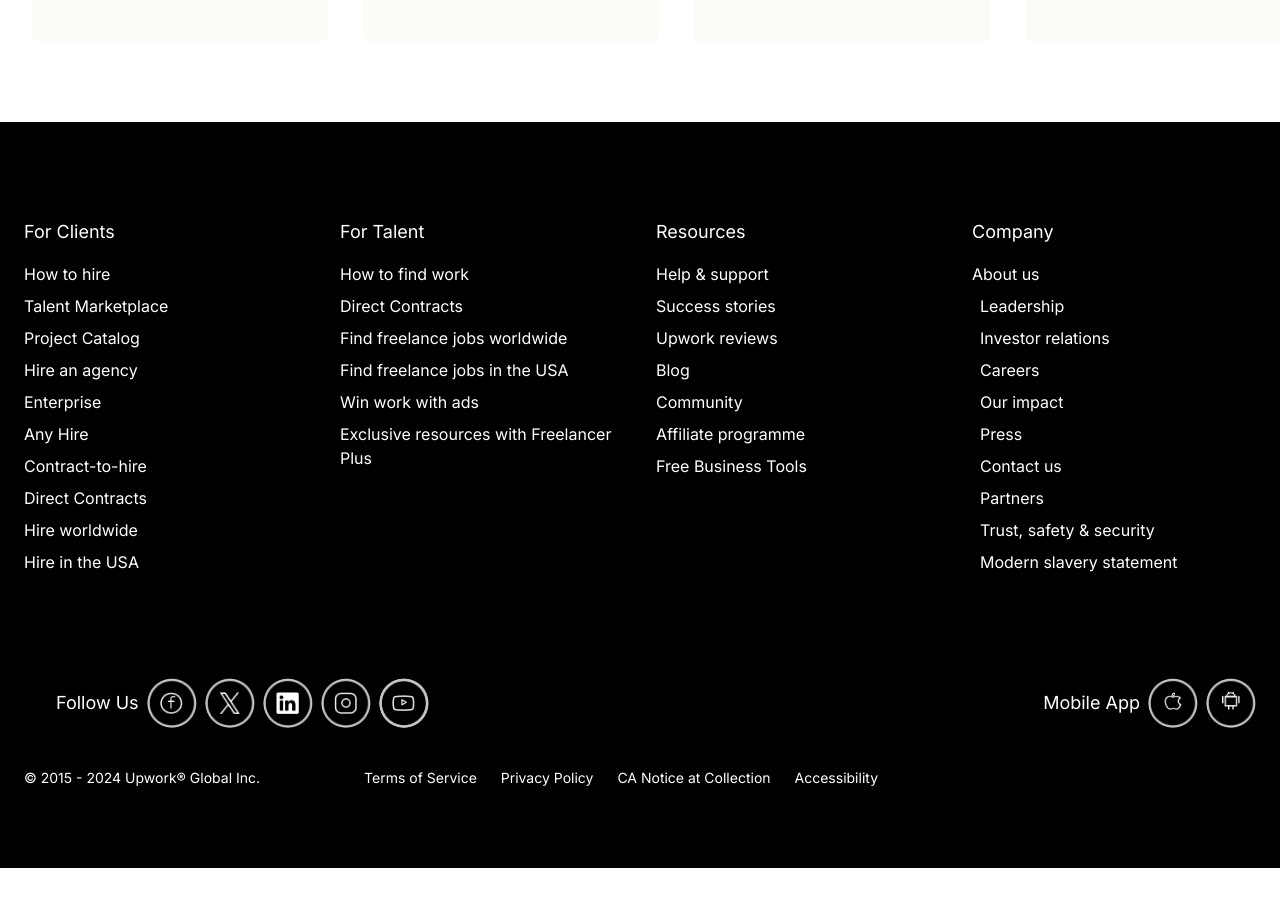
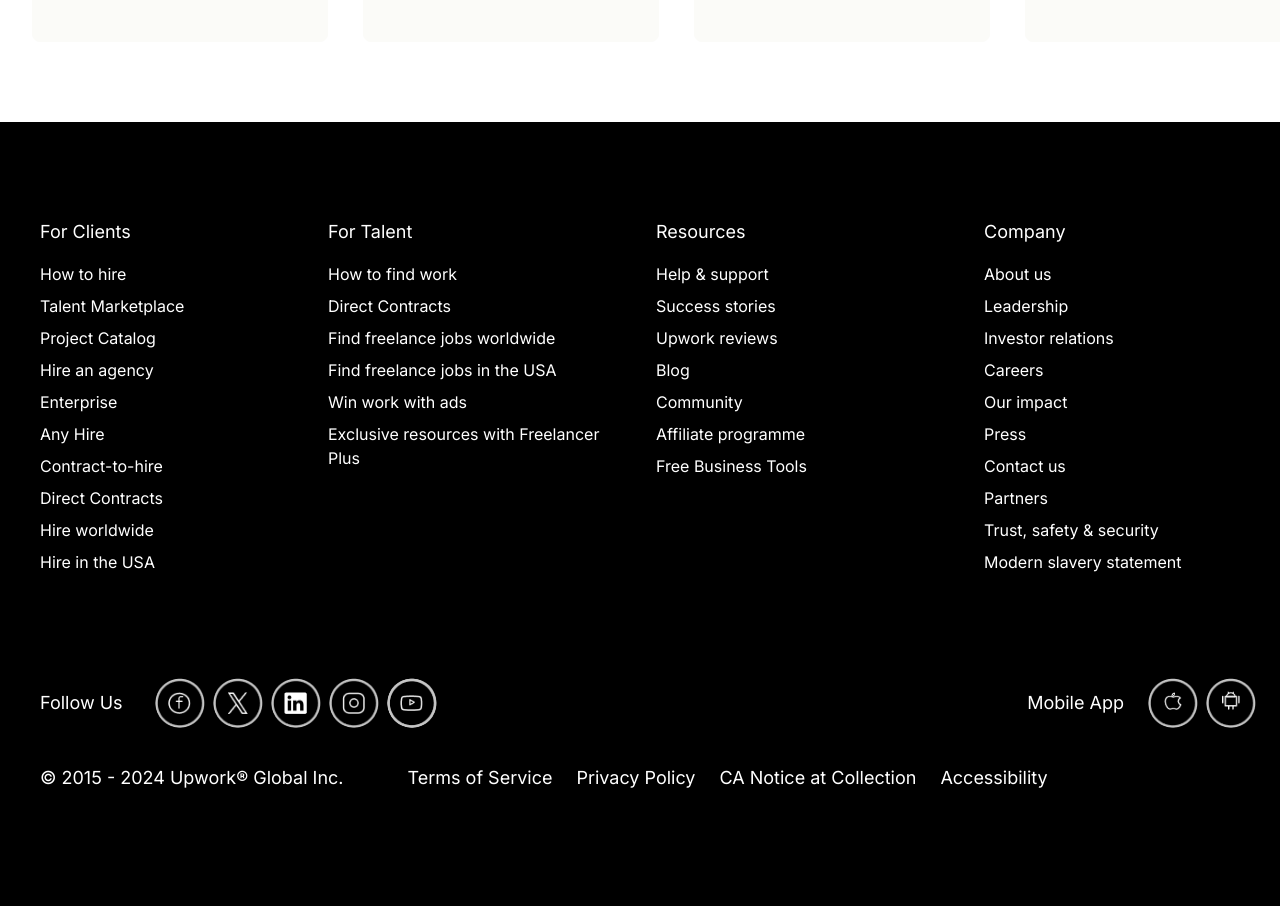
Before and after one commit to vasudhaghule/Newpagee, a Next.js app: page / in a window 1280 px wide. Shown: the part 4448-5354 px from the top of the page. Before the commit the page ends 5316 px from the top, so only its background shows below. Built offline with nearby package versions, Linux system fonts and the light colour scheme.

Commit message:
Update Footer.tsx

```diff
--- a/src/sections/Footer.tsx
+++ b/src/sections/Footer.tsx
@@ -17,11 +17,10 @@
 
 const Footer = () => {
   return (
-    <footer className="mt-20 bg-black  py-20 ">
- <div className="max-w-7xl mx-auto px-6 grid grid-cols-1 md:grid-cols-4 gap-8">
+    <footer className="mt-20 bg-black py-20">
+    <div className="w-full  mx-auto px-0 grid grid-cols-1 md:grid-cols-4 gap-8">
       {/* For Clients */}
-  {/* For Clients */}
-<div>
+      <div className="pl-10">
         <div className="flex items-center sm:border-b md:border-none border-white border-t-2 w-full pt-4">
           <h3 className="text-lg text-white mb-4">For Clients</h3>
           <img
@@ -44,14 +43,10 @@
         </ul>
       </div>
 
-
-
-
       {/* For Talent */}
-  <div>
+      <div className="pl-0">
         <div className="flex items-center sm:border-b md:border-none border-white w-full pt-4">
           <h3 className="text-lg text-white mb-4">For Talent</h3>
-      {/* Icon Image */}
           <img
             src={rgt.src}
             alt="Talent Icon"
@@ -69,10 +64,9 @@
       </div>
 
       {/* Resources */}
-  <div>
+      <div className="pl-0">
         <div className="flex items-center sm:border-b md:border-none border-white w-full pt-4">
           <h3 className="text-lg text-white mb-4">Resources</h3>
-      {/* Icon Image */}
           <img
             src={rgt.src}
             alt="Resources Icon"
@@ -91,10 +85,9 @@
       </div>
 
       {/* Company */}
-  <div>
-    <div className="flex items-center ">
+      <div className="pl-0">
+        <div className="flex items-center">
           <h3 className="text-lg text-white mb-4 pt-4">Company</h3>
-      {/* Icon Image */}
           <img
             src={III.src}
             alt="Company Icon"
@@ -102,25 +95,27 @@
           />
         </div>
         <ul className="space-y-2 text-white">
-      <li className="sm:ml-4 md:ml-0">About us</li>
-      <li className="ml-2">Leadership</li>
-      <li className="ml-2">Investor relations</li>
-      <li className="ml-2">Careers</li>
-      <li className="ml-2">Our impact</li>
-      <li className="ml-2">Press</li>
-      <li className="ml-2">Contact us</li>
-      <li className="ml-2">Partners</li>
-      <li className="ml-2">Trust, safety & security</li>
-      <li className="ml-2">Modern slavery statement</li>
+          <li className="ml-0">About us</li>
+          <li>Leadership</li>
+          <li>Investor relations</li>
+          <li>Careers</li>
+          <li>Our impact</li>
+          <li>Press</li>
+          <li>Contact us</li>
+          <li>Partners</li>
+          <li>Trust, safety & security</li>
+          <li>Modern slavery statement</li>
           <div className="sm:border-b md:border-none border-white w-full pt-4"></div>
         </ul>
       </div>
     </div>
 
+
+
 <div className="mt-10 flex items-center px-6 space-x-2 mt-20 hidden md:flex justify-between">
 
   <div className="flex items-center space-x-2">
-    <p className="ml-8 text-white text-lg">Follow Us</p>
+    <p className="px-4 mr-2 text-white text-lg">Follow Us</p>
     <div className="flex space-x-2">
 
       <div className="relative h-[50px] w-[50px] rounded-full overflow-hidden ">
@@ -244,7 +239,7 @@
 
 
   <div className="flex items-center space-x-2">
-    <p className="ml-10 text-white text-lg">Mobile App</p>
+    <p className="ml-10 mr-4 text-white text-lg">Mobile App</p>
     <div className="relative h-[50px] w-[50px] rounded-full overflow-hidden">
       <img
         src={circ.src}
@@ -389,7 +384,7 @@
 
       {/* Mobile App Section */}
       <div className=" pb-4 mt-10 flex items-center-between space-x-2 md:hidden flex-col  ">
-        <p className="ml-6 text-white text-lg">Mobile App</p>
+        <p className="ml-10 text-white text-lg">Mobile App</p>
         <div className="flex space-x-2 mt-4">
           <div className="ml-4 relative h-[50px] w-[50px] rounded-full overflow-hidden">
           <img
@@ -443,30 +438,19 @@
         </div>
       </div>
 
+     <div className="mt-9 mb-10 flex items-center px-6 space-x-2 mt-20 hidden md:flex justify-between">
 
+  <div className="flex items-center space-x-2">
 
-
-
-      <div className="text-white text-sm mt-2">
-  <div className="max-w-7xl mx-auto px-6 md:flex mt-10 md:items-center-between">
-    {/* Copyright Text */}
-
-
-    {/* Legal Links */}
-
-    <ul className="flex flex-row space-x-6 mb-0">
-  <li className="mr-20">© 2015 - 2024 Upwork® Global Inc.</li>  {/* Added margin-right for space */}
-  <li >Terms of Service</li>
-  <li >Privacy Policy</li>
+      <ul className="px-0 mr-2 text-white text-lg flex flex-col md:flex-row md:space-x-6 mb-0">
+        <li className="px-4 mr-6 text-white text-lg mb-2 md:mb-0">© 2015 - 2024 Upwork® Global Inc.</li>
+        <li>Terms of Service</li>
+        <li>Privacy Policy</li>
         <li>CA Notice at Collection</li>
         <li>Accessibility</li>
       </ul>
-
     </div>
   </div>
-
-
-
 
     </footer>
   );
```
Lines whose indentation alone changed are shown as unchanged.
